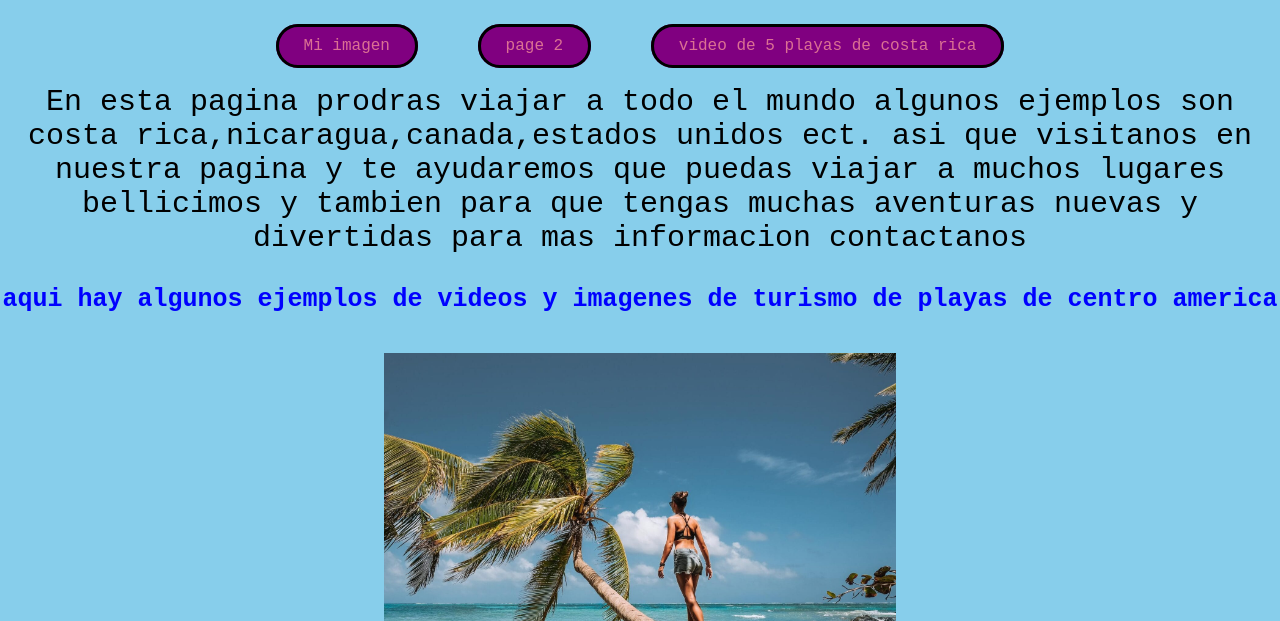
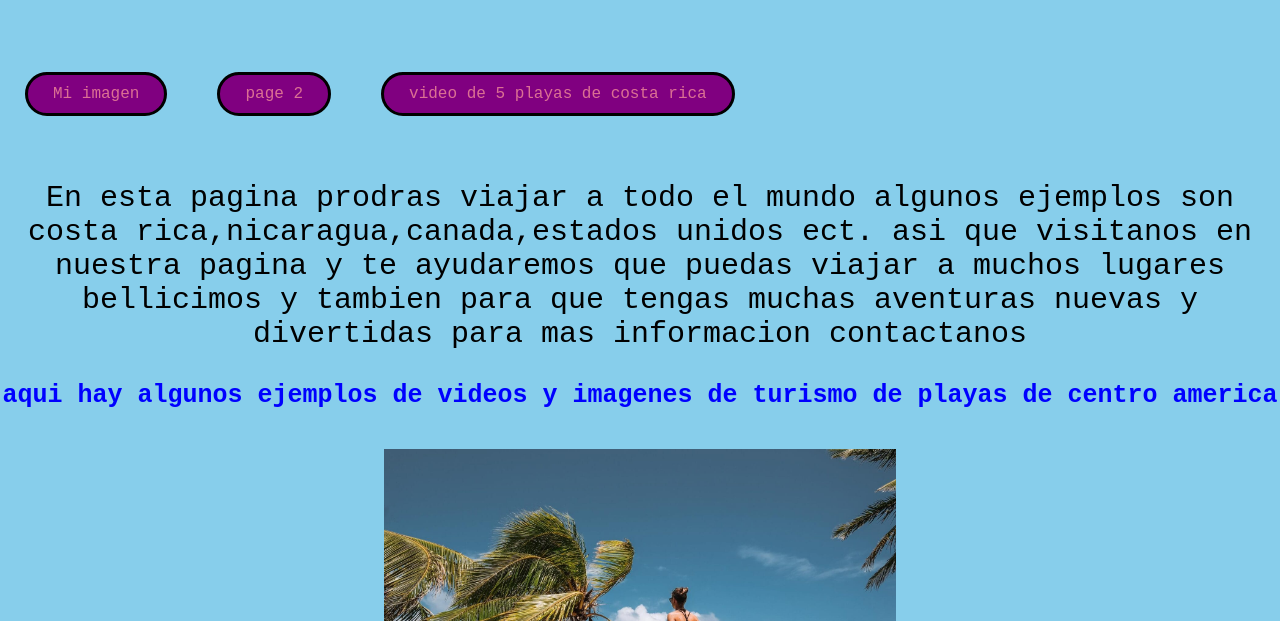
Before and after one commit to antoniojr100/Meyrelyng, a plain HTML site: page index.html in a window 1280 px wide. Shown: the part 179-800 px from the top of the page. Drawn offline with Linux system fonts and the light colour scheme.

Commit message:
flex nav added

```diff
--- a/index.html
+++ b/index.html
@@ -8,9 +8,11 @@
 </head>
 <body>
     <h1 id="#top">Pagina de turismo para turismo de viajes a todo el mundo</h1>
-    <a href="#home-image"> Mi imagen</a>
-    <a href="./pages/page2.html"> page 2</a>
-    <a href="#video">video de 5 playas de costa rica</a>
+    <div id="flex-nav">
+        <a href="#home-image"> Mi imagen</a>
+        <a href="./pages/page2.html"> page 2</a>
+        <a href="#video">video de 5 playas de costa rica</a>
+    </div>
 
     <p>En esta pagina prodras viajar a todo el mundo algunos ejemplos son costa rica,nicaragua,canada,estados unidos ect. asi que visitanos en nuestra pagina y te ayudaremos que puedas viajar a muchos lugares bellicimos y tambien para que tengas muchas aventuras nuevas y divertidas para mas informacion contactanos</p>
 
--- a/styles/styles.css
+++ b/styles/styles.css
@@ -57,4 +57,8 @@ iframe{
     max-width: 90vw;
 }
 
+#flex-nav{
+	display: flex;
+	flex-wrap: wrap;
+}
 /* asia.jpeg */
```
